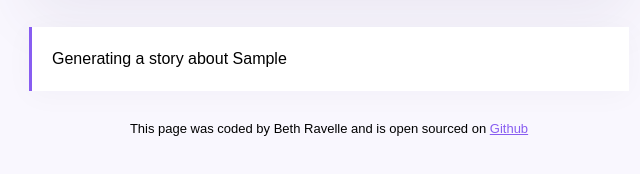
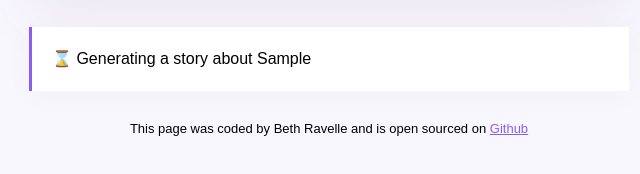
Before and after one commit to BethRavelle/short-story-generator, a plain HTML site: page index.html in a window 1280 px wide. Both pictures are taken after typing "Sample" into the empty fields and a click on the input 852 px from the left and 246 px from the top of the page. Shown: the part 314-488 px from the top of the page, 311-951 px from the left. Drawn offline with nearby package versions, Linux system fonts and the light colour scheme; no server answers.

Commit message:
error fix

```diff
--- a/src/index.js
+++ b/src/index.js
@@ -19,7 +19,7 @@ function generateStory(event) {
 
   let storyElement = document.querySelector("#story");
   storyElement.classList.remove("hidden");
-  storyElement.innerHTML = `<div class="⌛ generating">Generating a story about ${instructionsInput.value}</div>`;
+  storyElement.innerHTML = `<div class="generating">⌛ Generating a story about ${instructionsInput.value}</div>`;
 
   axios.get(apiUrl).then(displayStory);
 }
--- a/src/style.css
+++ b/src/style.css
@@ -75,6 +75,7 @@ form {
 
 .story strong {
   color: fuchsia;
+  margin-top: 15px;
 }
 
 footer {
```
